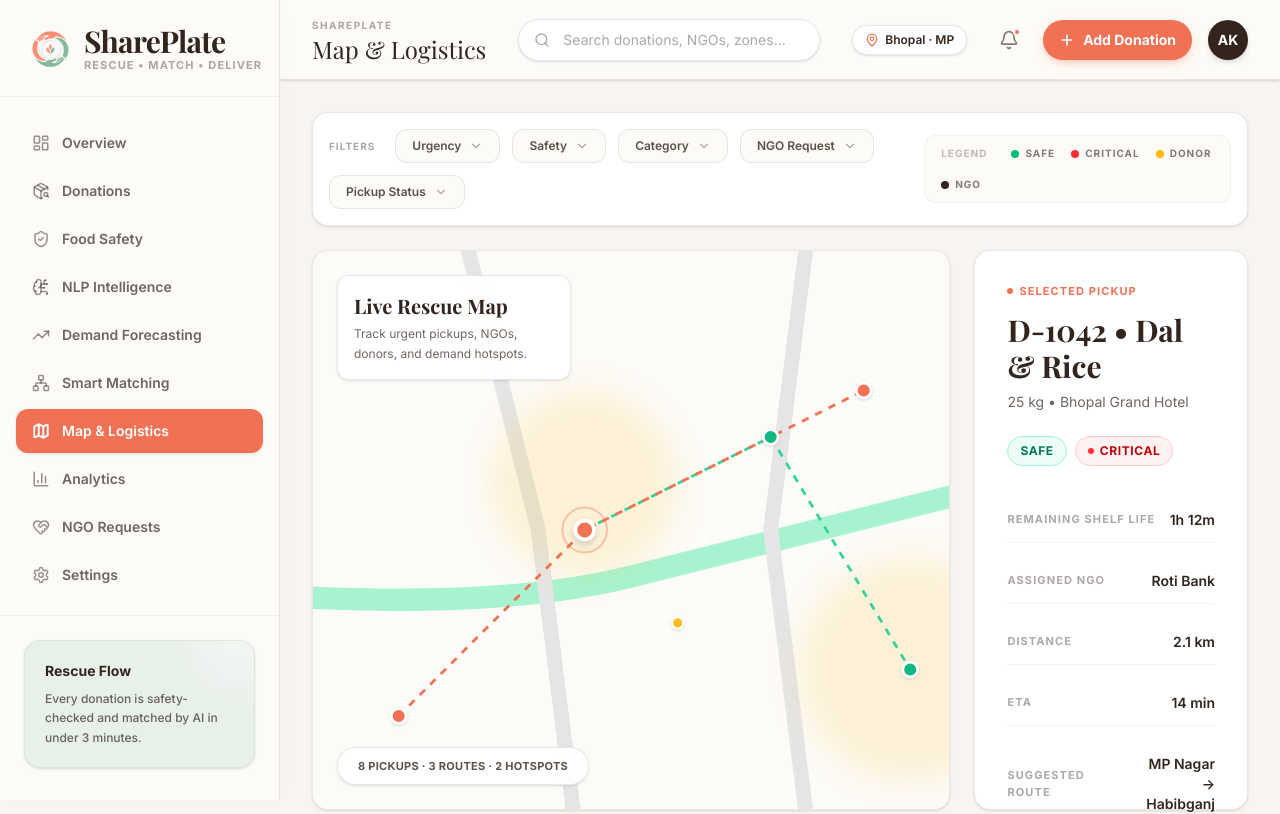
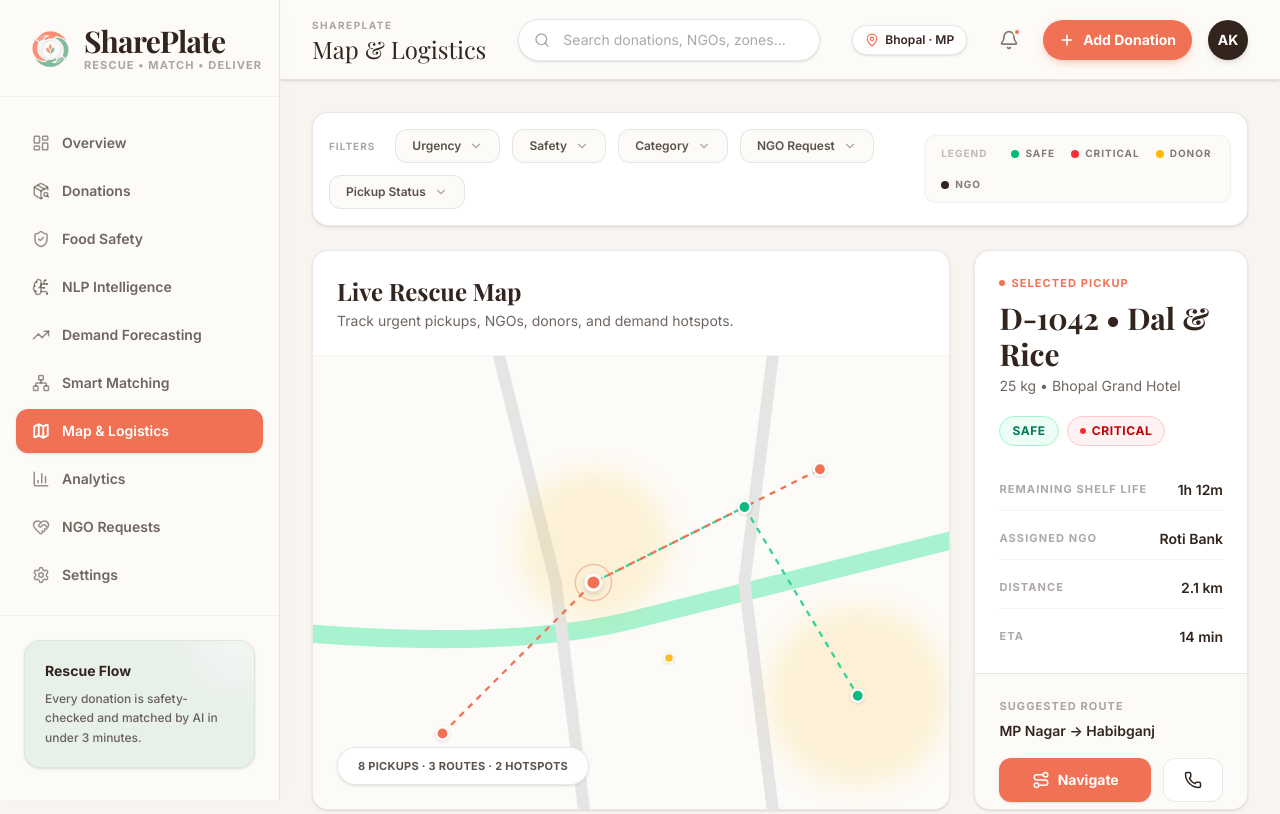
Before and after one commit to somiya-namdeo/SharePlate, a React (Vite) app in the folder frontend/: page /logistics in a window 1280 px wide. Shown: the top 814 px of the page. Built offline with nearby package versions, Linux system fonts and the light colour scheme; a web font is replaced by a local one.

Commit message:
Final Map and logistics page added

```diff
--- a/frontend/src/pages/MapLogistics.tsx
+++ b/frontend/src/pages/MapLogistics.tsx
@@ -34,17 +34,19 @@ export function MapLogistics() {
         </div>
 
         {/* Main Map Row */}
-        <div className="grid grid-cols-1 xl:grid-cols-[7fr_3fr] gap-6 mb-6 items-stretch">
+        <div className="grid grid-cols-1 xl:grid-cols-[7fr_3fr] gap-6 mb-6 items-stretch xl:h-[560px]">
 
           {/* Map Card */}
-          <div className="bg-white rounded-2xl shadow-sm border border-[#33251E]/10 flex flex-col overflow-hidden h-[560px] relative">
-             <div className="absolute top-6 left-6 z-10 bg-white/90 backdrop-blur-sm p-4 rounded-xl border border-[#33251E]/10 shadow-sm pointer-events-none">
-                <h3 className="font-serif text-xl font-bold text-[#33251E]">Live Rescue Map</h3>
-                <p className="text-xs text-[#33251E]/70 mt-1 max-w-[200px] leading-relaxed">Track urgent pickups, NGOs, donors, and demand hotspots.</p>
+          <div className="bg-white rounded-2xl shadow-sm border border-[#33251E]/10 flex flex-col h-full overflow-hidden">
+
+             {/* Card Header */}
+             <div className="p-6 border-b border-[#33251E]/5 shrink-0">
+                <h3 className="font-serif text-2xl font-bold text-[#33251E]">Live Rescue Map</h3>
+                <p className="text-sm text-[#33251E]/70 mt-1">Track urgent pickups, NGOs, donors, and demand hotspots.</p>
              </div>
 
-             {/* Map SVG drawing */}
-             <div className="flex-1 w-full h-full bg-[#FDFBF7] relative overflow-hidden">
+             {/* Map Canvas - Clean container for future Leaflet integration */}
+             <div className="flex-1 w-full relative overflow-hidden bg-[#FDFBF7]">
                 <svg className="w-full h-full absolute inset-0" preserveAspectRatio="xMidYMid slice" viewBox="0 0 1000 600">
                   {/* Roads & River */}
                   <path d="M-100 350 Q 300 400, 500 350 T 1100 200" fill="none" stroke="#a7f3d0" strokeWidth="24" strokeLinecap="round" />
@@ -78,51 +80,56 @@ export function MapLogistics() {
           </div>
 
           {/* Selected Marker Panel */}
-          <div className="bg-white rounded-2xl shadow-sm border border-[#33251E]/10 p-8 flex flex-col h-[560px]">
-             <span className="text-[11px] font-bold text-[#F07154] uppercase tracking-[0.1em] mb-3 flex items-center gap-1.5">
+          <div className="bg-white rounded-2xl shadow-sm border border-[#33251E]/10 flex flex-col justify-between h-full overflow-hidden">
+             <div className="p-6 pb-4">
+               <span className="text-[11px] font-bold text-[#F07154] uppercase tracking-[0.1em] mb-2 flex items-center gap-1.5">
                  <span className="w-1.5 h-1.5 rounded-full bg-[#F07154]"></span>
                  SELECTED PICKUP
                </span>
                <h2 className="font-serif text-3xl font-bold text-[#33251E]">D-1042 • Dal & Rice</h2>
-             <p className="text-sm text-[#33251E]/70 mt-2 mb-6">25 kg • Bhopal Grand Hotel</p>
+               <p className="text-sm text-[#33251E]/70 mt-1 mb-5">25 kg • Bhopal Grand Hotel</p>
 
-             <div className="flex gap-2 mb-8">
+               <div className="flex gap-2 mb-6">
                  <span className="bg-emerald-50 text-emerald-700 text-xs px-3 py-1.5 rounded-full font-bold uppercase tracking-wider border border-emerald-200">Safe</span>
                  <span className="bg-red-50 text-red-700 text-xs px-3 py-1.5 rounded-full font-bold uppercase tracking-wider border border-red-200 flex items-center gap-1.5">
                     <span className="w-1.5 h-1.5 rounded-full bg-red-500"></span> Critical
                  </span>
                </div>
 
-             <div className="space-y-4 flex-1">
-                <div className="flex justify-between items-center py-3 border-b border-[#33251E]/5">
+               <div className="space-y-2">
+                  <div className="flex justify-between items-center py-2.5 border-b border-[#33251E]/5">
                      <span className="text-[11px] font-bold text-[#33251E]/40 uppercase tracking-widest">Remaining shelf life</span>
                      <span className="text-sm font-semibold text-[#33251E]">1h 12m</span>
                   </div>
-                <div className="flex justify-between items-center py-3 border-b border-[#33251E]/5">
+                  <div className="flex justify-between items-center py-2.5 border-b border-[#33251E]/5">
                      <span className="text-[11px] font-bold text-[#33251E]/40 uppercase tracking-widest">Assigned NGO</span>
                      <span className="text-sm font-semibold text-[#33251E]">Roti Bank</span>
                   </div>
-                <div className="flex justify-between items-center py-3 border-b border-[#33251E]/5">
+                  <div className="flex justify-between items-center py-2.5 border-b border-[#33251E]/5">
                      <span className="text-[11px] font-bold text-[#33251E]/40 uppercase tracking-widest">Distance</span>
                      <span className="text-sm font-semibold text-[#33251E]">2.1 km</span>
                   </div>
-                <div className="flex justify-between items-center py-3 border-b border-[#33251E]/5">
+                  <div className="flex justify-between items-center py-2.5">
                      <span className="text-[11px] font-bold text-[#33251E]/40 uppercase tracking-widest">ETA</span>
                      <span className="text-sm font-semibold text-[#33251E]">14 min</span>
                   </div>
-                <div className="flex justify-between items-center py-3 border-b border-[#33251E]/5">
-                   <span className="text-[11px] font-bold text-[#33251E]/40 uppercase tracking-widest">Suggested route</span>
-                   <span className="text-sm font-semibold text-[#33251E] text-right">MP Nagar →<br/>Habibganj</span>
                </div>
              </div>
 
-             <div className="flex gap-3 mt-6">
-               <button className="flex-1 bg-[#F07154] hover:bg-[#E05F42] text-white rounded-xl py-3.5 text-sm font-bold flex items-center justify-center gap-2 transition-colors shadow-sm">
+             {/* Footer Area */}
+             <div className="p-6 bg-[#FDFBF7] border-t border-[#33251E]/10 shrink-0">
+               <div className="mb-4">
+                 <span className="text-[11px] font-bold text-[#33251E]/40 uppercase tracking-widest block mb-1">Suggested route</span>
+                 <span className="text-sm font-semibold text-[#33251E]">MP Nagar → Habibganj</span>
+               </div>
+               <div className="flex gap-3">
+                 <button className="flex-1 bg-[#F07154] hover:bg-[#E05F42] text-white rounded-xl py-3 text-sm font-bold flex items-center justify-center gap-2 transition-colors shadow-sm">
                    <RouteIcon size={18} /> Navigate
                  </button>
-               <button className="bg-[#FDFBF7] border border-[#33251E]/10 hover:border-[#33251E]/30 text-[#33251E] rounded-xl px-5 py-3.5 flex items-center justify-center transition-colors">
+                 <button className="bg-white border border-[#33251E]/10 hover:border-[#33251E]/30 text-[#33251E] rounded-xl px-5 py-3 flex items-center justify-center transition-colors">
                    <Phone size={18} />
                  </button>
+               </div>
              </div>
           </div>
         </div>
```
Lines whose indentation alone changed are shown as unchanged.
